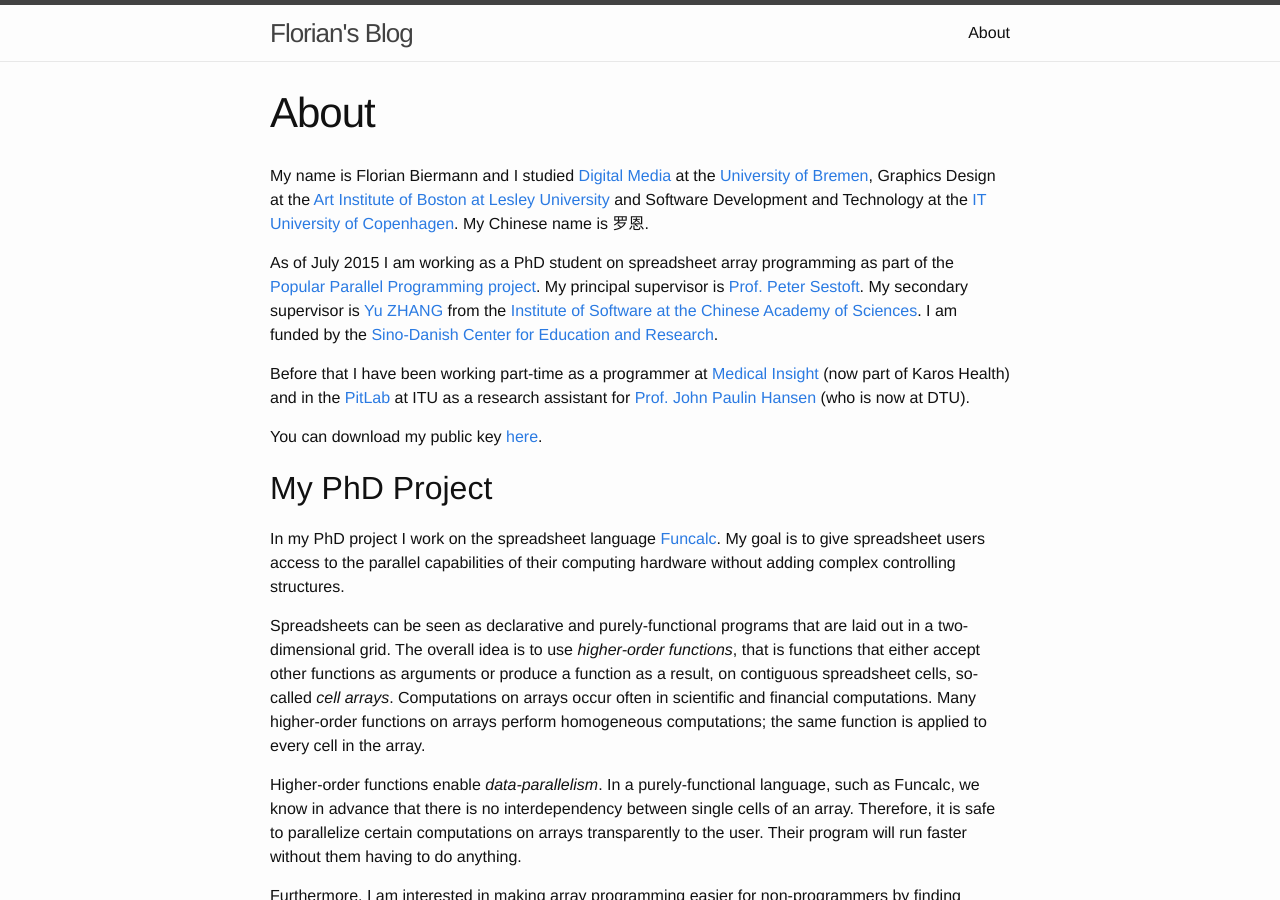
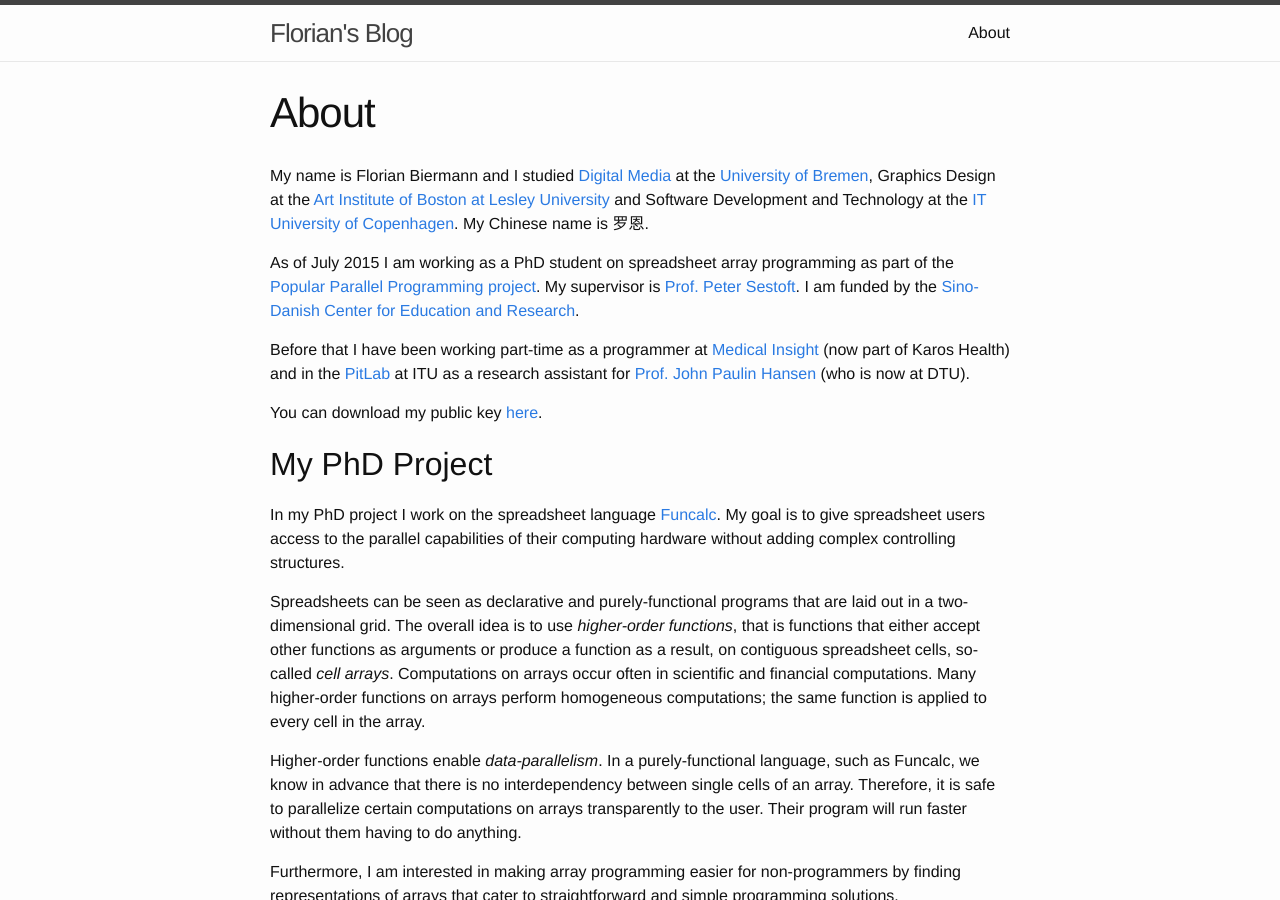
Before and after one commit to fbie/fbie.github.io, a Jekyll site: the page built from about.md, in a window 1280 px wide and 900 px high. Built offline with Jekyll 4.4.1, drawn with Linux system fonts in a browser that asks for light colours.

Commit message:
Reflect reality

```diff
--- a/about.md
+++ b/about.md
@@ -10,15 +10,7 @@ My name is Florian Biermann and I studied [Digital Media](http://digitalmedia-br
 and Software Development and Technology at the
 [IT University of Copenhagen](https://itu.dk). My Chinese name is 罗恩.
 
-As of July 2015 I am working as a PhD student on spreadsheet array
-programming as part of the
-[Popular Parallel Programming project](https://itu.dk/people/sestoft/p3). My
-principal supervisor is
-[Prof. Peter Sestoft](https://itu.dk/people/sestoft). My secondary
-supervisor is [Yu ZHANG](http://lcs.ios.ac.cn/~yzhang) from the
-[Institute of Software at the Chinese Academy of Sciences](http://lcs.ios.ac.cn). I
-am funded by the
-[Sino-Danish Center for Education and Research](http://sinodanishcenter.com).
+As of July 2015 I am working as a PhD student on spreadsheet array programming as part of the [Popular Parallel Programming project](https://itu.dk/people/sestoft/p3). My supervisor is [Prof. Peter Sestoft](https://itu.dk/people/sestoft).  I am funded by the [Sino-Danish Center for Education and Research](http://sinodanishcenter.com).
 
 Before that I have been working part-time as a programmer at [Medical Insight](http://www.medical-insight.com/) (now part of Karos Health) and in the [PitLab](http://pitlab.itu.dk/) at ITU as a research assistant for [Prof. John Paulin Hansen](https://www.linkedin.com/in/johnpaulinhansen) (who is now at DTU).
 
```
